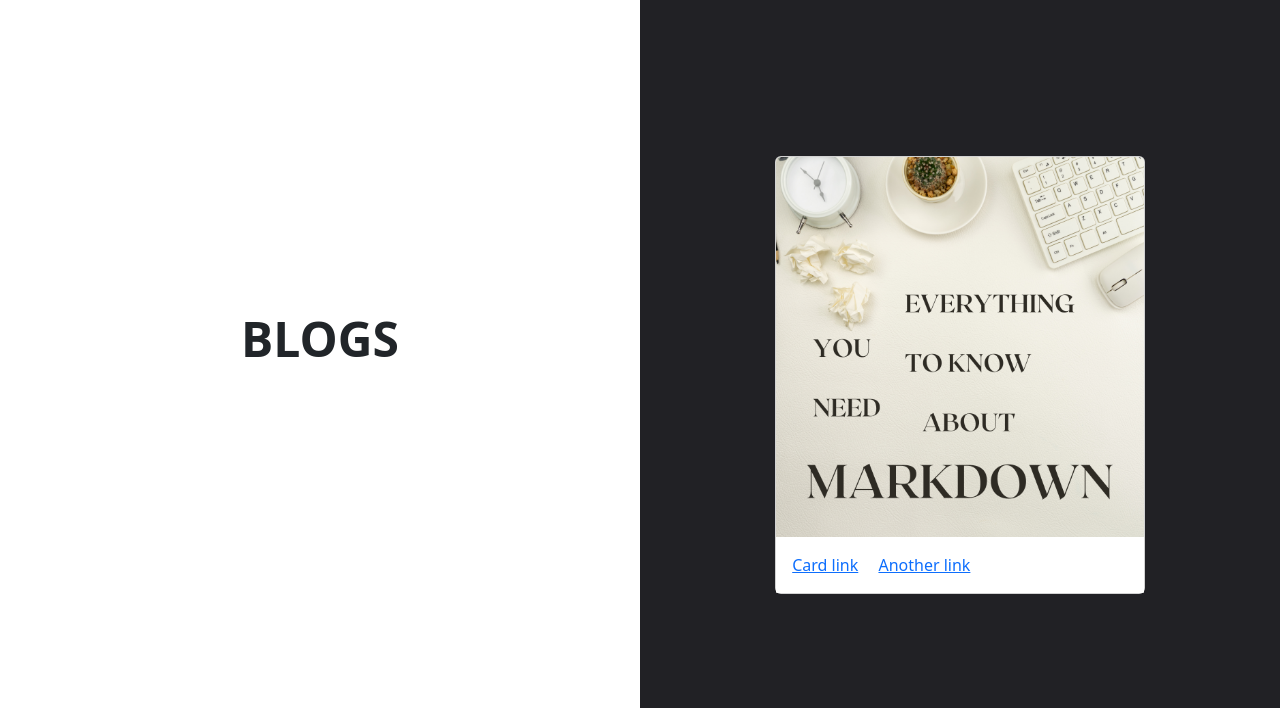
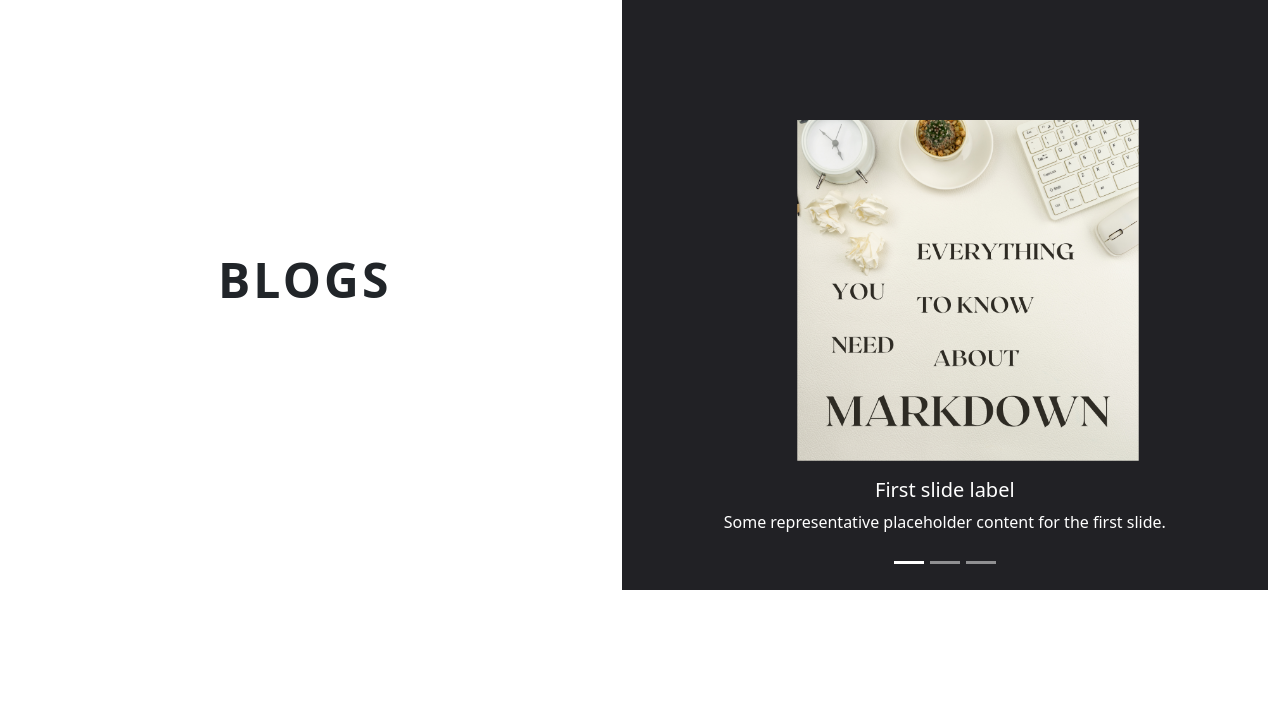
Before and after one commit to sinhaniik/personal_portfolio, a plain HTML site: page index.html in a window 1280 px wide. Shown: the part 1664-2372 px from the top of the page. After the commit the page ends 2254 px from the top, so only its background shows below. Drawn offline with nearby package versions, Linux system fonts and the light colour scheme.

Commit message:
re-design the blog sections

```diff
--- a/index.html
+++ b/index.html
@@ -122,19 +122,45 @@
 			<div class="container">
 				<div class="row1 row">
 				  <div class="blog_col1 col">
-				<h1 class="blog_h1">BLOGS</h1>
+					<h1 class="blog_h1">
+						BLOGS
+					</h1>
 				  </div>
+
 				  <div class="blog_col2 col">
-				<div class="blog_card card" >
-					<img src="images/BLOGPOST.png" class="blog_img card-img-top" alt="blog image">
-					<div class="card-body">
-						<a href="#" class="card-link">Card link</a>
-    					<a href="#" class="card-link">Another link</a>
+					<div id="carouselExampleCaptions" class="carousel slide">
+						<div class="carousel-indicators">
+						  <button type="button" data-bs-target="#carouselExampleCaptions" data-bs-slide-to="0" class="active" aria-current="false" aria-label="Slide 1"></button>
+						  <button type="button" data-bs-target="#carouselExampleCaptions" data-bs-slide-to="1" aria-label="Slide 2"></button>
+						  <button type="button" data-bs-target="#carouselExampleCaptions" data-bs-slide-to="2" aria-label="Slide 3"></button>
+						</div>
+						<div class="carousel-inner">
+						  <div class="carousel-item active">
+							<img src="images/BLOGPOST.png" class="blog_img d-block w-80" alt="...">
+							<div class="carousel-caption d-none d-md-block">
+							  <h5>First slide label</h5>
+							  <p>Some representative placeholder content for the first slide.</p>
+							</div>
+						  </div>
+						  <div class="carousel-item">
+							<img src="..." class="d-block w-100" alt="...">
+							<div class="carousel-caption d-none d-md-block">
+							  <h5>Second slide label</h5>
+							  <p>Some representative placeholder content for the second slide.</p>
+							</div>
+						  </div>
+						  <div class="carousel-item">
+							<img src="..." class="d-block w-100" alt="...">
+							<div class="carousel-caption d-none d-md-block">
+							  <h5>Third slide label</h5>
+							  <p>Some representative placeholder content for the third slide.</p>
+							</div>
 						  </div>
 						</div>
 
 					  </div>
 				  </div>
 				</div>
+		</section>
 	</body>
 </html>
--- a/styles/style.css
+++ b/styles/style.css
@@ -85,38 +85,30 @@ img {
 }
 
 /* BLOGS */
-
 .container {
 	max-width: 100%;
 	max-height: 100%;
 }
 
+.blog_img {
+	padding: 20%;
+	margin-left: 2.9rem;
+	border-radius: 0.5rem;
+}
+
 .blog_col1 {
 	display: flex;
+	align-items: center;
 	justify-content: center;
-	align-items: center;
+	background-color: #fff;
 }
 
 .blog_h1 {
+	letter-spacing: 0.2rem;
 	font-size: 3rem;
 	font-weight: 800;
 }
 
-.blog_col2 {
+.blog_clo2 {
 	background-color: #212125;
-	display: flex;
-	justify-content: center;
-	align-items: center;
 }
-
-.blog_card {
-	width: 60%;
-	height: 60%;
-	margin-top: 4rem;
-}
-
-.card-body {
-	height: 4rem;
-	background-color: #fff;
-	border-radius: 0.7%;
-}
```
Lines whose indentation alone changed are shown as unchanged.
